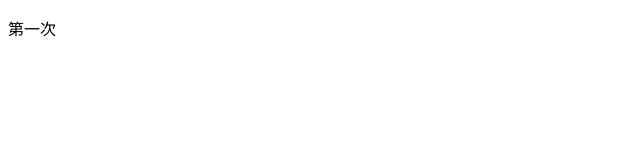
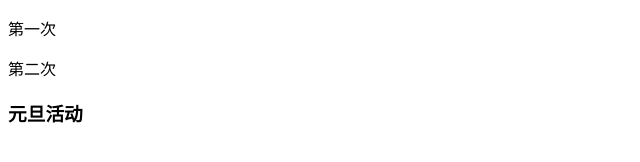
Before and after one commit to jinjin119/jingdong, a plain HTML site: page index.html in a window 1280 px wide. Shown: the whole page, without its empty margins (0-640 px from the left). Drawn offline with Linux system fonts and the light colour scheme.

Commit message:
京东第二次上传

```diff
--- a/index.html
+++ b/index.html
@@ -8,5 +8,7 @@
   </head>
   <body>
     <p>第一次</p>
+    <p>第二次</p>
+    <h3>元旦活动</h3>
   </body>
 </html>
```
